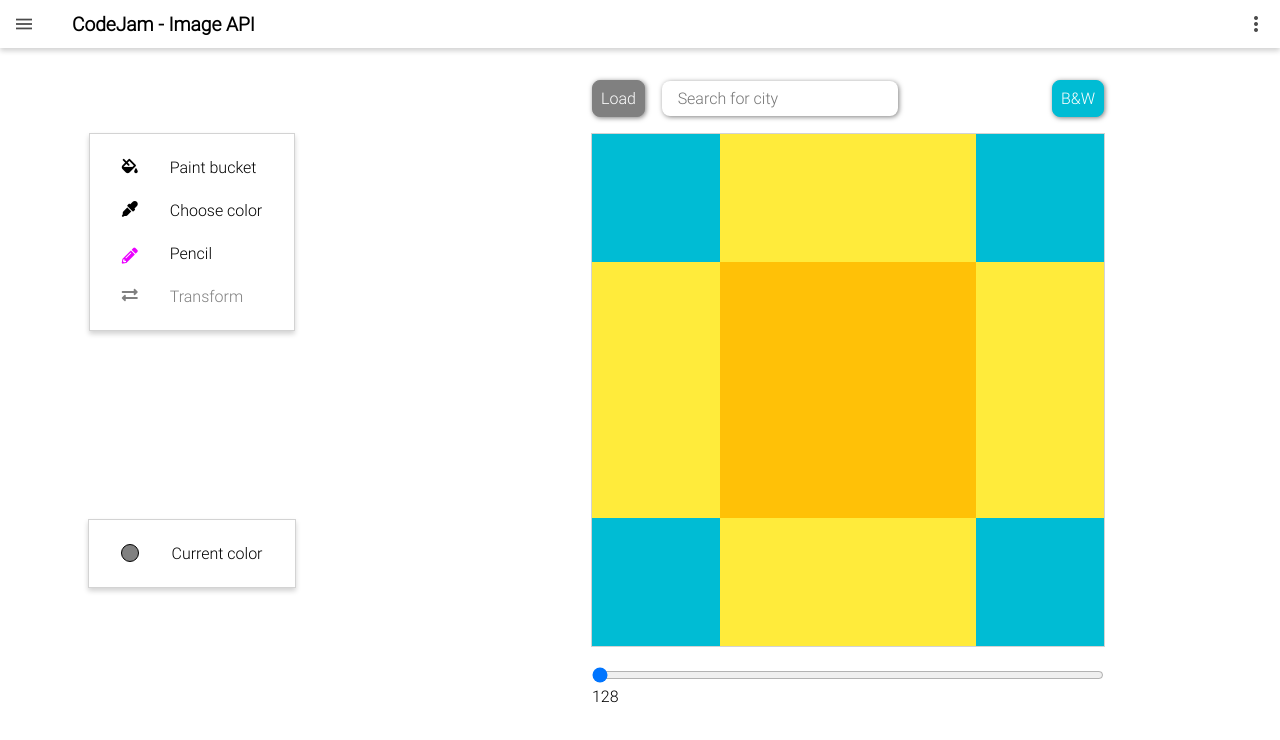
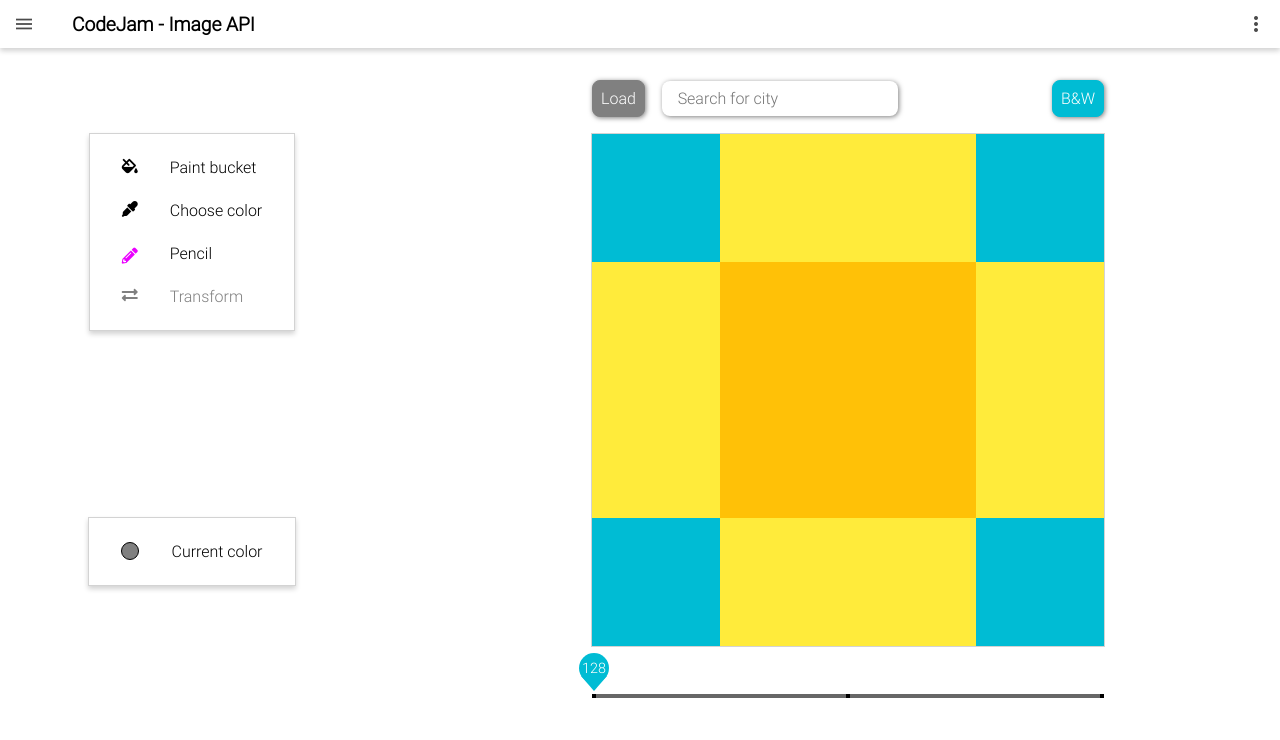
Before and after one commit to NatalikaFishka/clone-natalikafishka, a website built with webpack: page codejam-image-api/dist/index.html in a window 1280 px wide. Built offline with Linux system fonts and the light colour scheme; files whose address does not match are found by name.

Commit message:
feat: add range bar style

```diff
--- a/codejam-image-api/src/index.js
+++ b/codejam-image-api/src/index.js
@@ -58,10 +58,7 @@ myRangeBar.init();
 
 const domRangeBar = document.querySelector('#range-bar');
 
-domRangeBar.addEventListener('input', (e) => {
-    console.log(e);
+domRangeBar.addEventListener('input', () => {
     myCanvas.scaleX = Number(myRangeBar.rangeBarOutput.value);
     myCanvas.scaleY = Number(myRangeBar.rangeBarOutput.value);
-    console.log(document.querySelector('output').value);
-    console.log(myCanvas);
 });
--- a/codejam-image-api/src/style.scss
+++ b/codejam-image-api/src/style.scss
@@ -281,10 +281,95 @@ main {
 
     .range-bar-component {
         width: 512px;
+        position: relative;
+        margin-top: 1rem;
 
-        input {
+        input[type=range] {
+            overflow: hidden;
             width: 100%;
+            -webkit-appearance: none;
+            background-color: gray;
+            position: relative;
+
+            &:focus {
+                outline: none
+            }
+
+            &:hover {
+                cursor: pointer;
+            }
+
+            &::-webkit-slider-runnable-track {
+                height: 0.3rem;
+                -webkit-appearance: none;
+                // color: $buttonColor;
+                margin-top: -1px;
+            }
+
+            &::-webkit-slider-thumb {
+                width: 0.2rem;
+                -webkit-appearance: none;
+                height: 0.3rem;
+                background: #434343;
+                box-shadow: -512px 0 0 512px $buttonColor;
+            }
+
+            &:before {
+                content: "";
+                width: 50%;
+                height: 10px;
+                background: rgba(0,0,0,0.2);
+                display: block;
+                position: absolute;
+                border-left: 4px solid black;
+                border-right: 2px solid black;
+                box-sizing: border-box;
+            }
+
+            &:after {
+                content: "";
+                width: 50%;
+                height: 10px;
+                left: 50%;
+                background: rgba(0,0,0,0.2);
+                display: block;
+                position: absolute;
+                border-left: 2px solid black;
+                border-right: 4px solid black;
+                box-sizing: border-box;
+            }
         }
+
+        output {
+            position: absolute;
+            background: $buttonColor;
+            width: 30px;
+            height: 30px;
+            display: flex;
+            align-items: center;
+            justify-content: center;
+            color: white;
+            border-radius: 50%;
+            bottom: 100%;
+            left: 0;
+            margin-left: -13px;
+            font-family: $roboto;
+            font-size:  0.9rem;;
+
+
+          }
+          output:after {
+            content: "";
+            position: absolute;
+            width: 0;
+            height: 0;
+            border-top: 15px solid $buttonColor;
+            border-left: 13px solid transparent;
+            border-right: 13px solid transparent;
+            top: 100%;
+            left: 50%;
+            margin-left: -13px;
+            margin-top: -7px;
+          }
     }
-
 }
--- a/codejam-image-api/src/utils/class-canvas.js
+++ b/codejam-image-api/src/utils/class-canvas.js
@@ -61,9 +61,6 @@ export default class Canvas {
         if (!this.isDrawing) {
             return;
         }
-
-        console.log("sX", this.scaleX);
-
         const x = Math.floor(e.offsetX / this.scaleX);
         const y = Math.floor(e.offsetY / this.scaleY);
         this.ctx.fillStyle = this.selectedColor;
--- a/codejam-image-api/src/utils/range-bar.js
+++ b/codejam-image-api/src/utils/range-bar.js
@@ -31,14 +31,15 @@ export default class RangeBar {
             switch (this.rangeBar.value) {
                 case '1':
                     this.rangeBarOutput.textContent = '128';
-
+                    this.rangeBarOutput.style.marginLeft = `${-13}px`;
                     break;
                 case '2':
                     this.rangeBarOutput.textContent = '256';
+                    this.rangeBarOutput.style.marginLeft = `${241}px`;
                     break;
-
                 case '3':
                     this.rangeBarOutput.textContent = '512';
+                    this.rangeBarOutput.style.marginLeft = `${495}px`;
                     break;
                 default:
                     break;
```
Also changed, not shown: codejam-image-api/dist/main.js, codejam-image-api/src/style.css, 1 other file.
